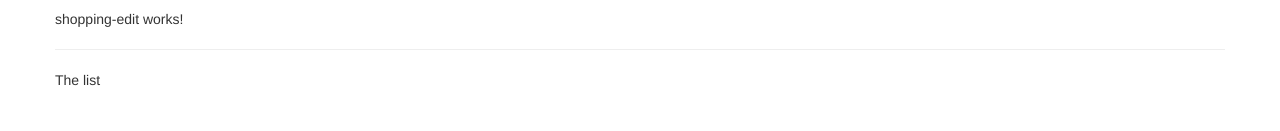
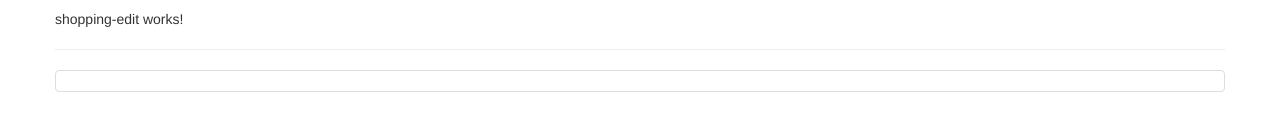
Before and after one commit to ryanschuttig/Recipe_Shopping_List, an Angular app: page / in a window 1280 px wide. Shown: the part 239-370 px from the top of the page. Built offline with nearby package versions, Linux system fonts and the light colour scheme.

Commit message:
created ingredient model

```diff
--- /dev/null
+++ b/src/app/shared/ingredient.model.ts
@@ -0,0 +1,3 @@
+export class Ingredient {
+    constructor(public name: string, public amount: number) {}
+}
--- a/src/app/shopping-list/shopping-list.component.html
+++ b/src/app/shopping-list/shopping-list.component.html
@@ -2,6 +2,8 @@
     <div class="col-cs-10">
         <app-shopping-edit></app-shopping-edit>
         <hr>
-        <p>The list</p>
+        <ul class="list-group">
+            <a class="list-group-item" style="cursor: pointer"></a>
+        </ul>
     </div>
 </div>
--- a/src/app/shopping-list/shopping-list.component.ts
+++ b/src/app/shopping-list/shopping-list.component.ts
@@ -6,10 +6,11 @@
   styleUrls: ['./shopping-list.component.css']
 })
 export class ShoppingListComponent implements OnInit {
+  ingredients = [];
 
   constructor() { }
 
-  ngOnInit(): void {
+  ngOnInit() {
   }
 
 }
```
